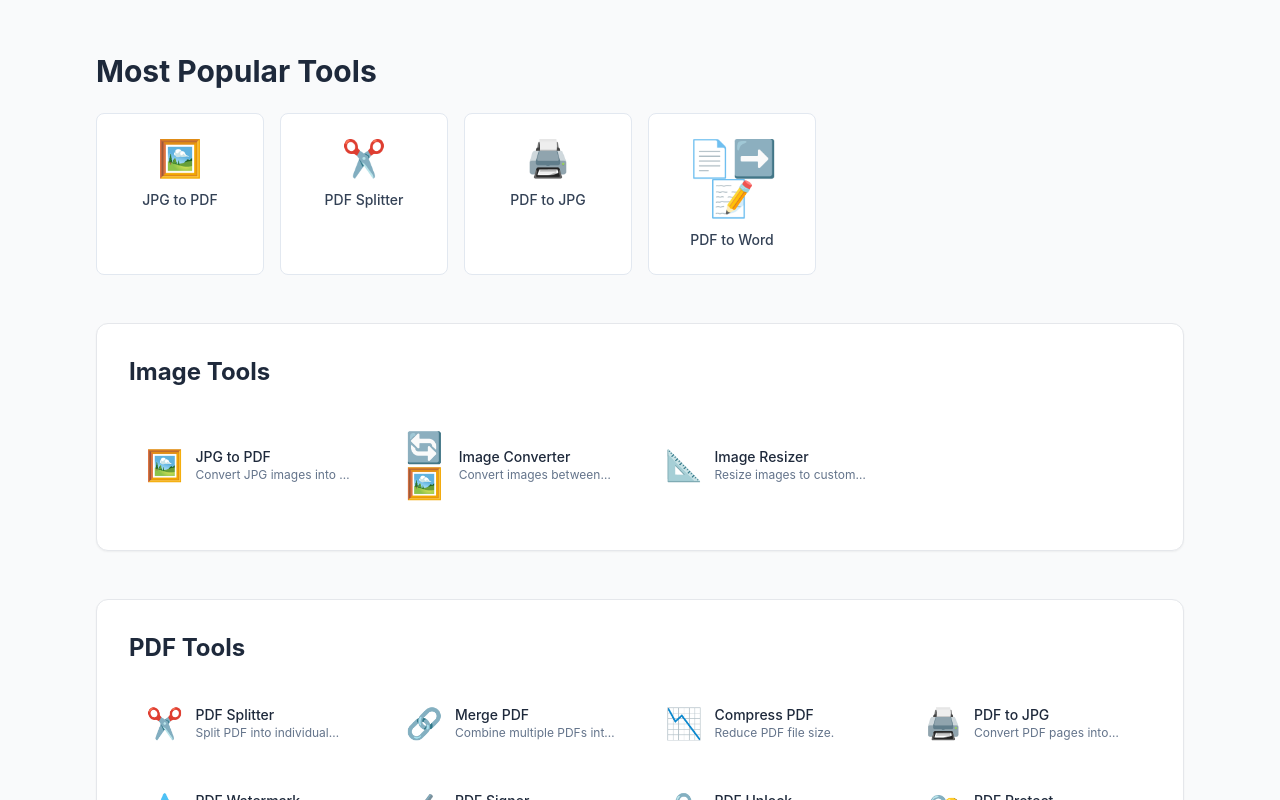
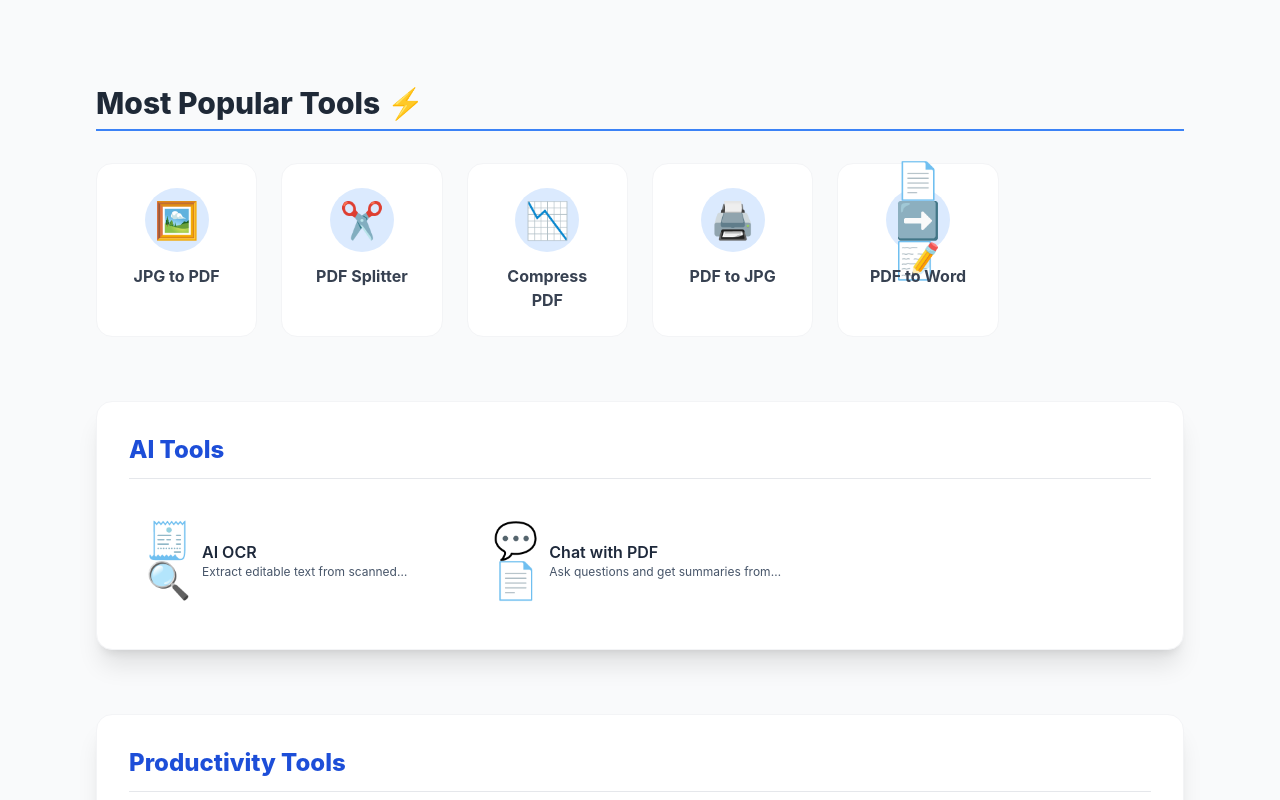
Before and after one commit to studybuild576-commits/my-tool-website, a Next.js app: page / in a window 1280 px wide. Shown: the part 740-1540 px from the top of the page. Built offline with nearby package versions, Linux system fonts and the light colour scheme.

Commit message:
Update page.tsx

```diff
--- a/app/page.tsx
+++ b/app/page.tsx
@@ -9,61 +9,95 @@ export const metadata = {
     "PDF Maker AI is an online service to work with PDF files completely free and easy to use. Merge PDF, split PDF, compress PDF, convert images and documents, and more!",
 };
 
-function groupByCategory() {
+// Category order define kiya gaya taaki AI tools sabse upar dikhein
+const CATEGORY_ORDER = ['AI', 'Productivity', 'PDF', 'Document', 'Image', 'Utilities', 'UX'];
+
+function groupByCategoryAndOrder() {
   const map: Record<string, typeof tools> = {};
   for (const t of tools) {
     const cat = t.category || "Other";
     if (!map[cat]) map[cat] = [];
     map[cat].push(t);
   }
-  return map;
+  // Categories ko order ke mutabik sort karna
+  return Object.entries(map).sort(([catA], [catB]) => {
+    return CATEGORY_ORDER.indexOf(catA) - CATEGORY_ORDER.indexOf(catB);
+  });
 }
 
 export default function Home() {
-  const categories = groupByCategory();
+  const categories = groupByCategoryAndOrder(); // Naya ordered function use kiya
   const featuredTools = tools.filter(t =>
-    ['PDF Merge', 'PDF Splitter', 'PDF Compress', 'JPG to PDF', 'PDF to JPG', 'PDF to Word'].includes(t.name)
+    ['PDF Merge', 'PDF Splitter', 'Compress PDF', 'JPG to PDF', 'PDF to JPG', 'PDF to Word'].includes(t.name)
   );
 
   return (
-    <main>
+    <main className="bg-gray-50"> {/* Poore background ko halka gray kiya */}
       <Hero />
 
-      {/* Featured/Popular Tools */}
-      <section className="max-w-7xl mx-auto px-4 mb-12">
-        <h2 className="text-3xl font-bold mb-6">Most Popular Tools</h2>
-        <div className="grid grid-cols-2 md:grid-cols-3 lg:grid-cols-6 gap-4">
+      {/* --- 1. Featured/Popular Tools (Premium Grid Look) --- */}
+      <section className="max-w-7xl mx-auto px-4 mb-16 pt-8">
+        <h2 className="text-3xl font-extrabold mb-8 text-gray-800 border-b-2 border-blue-500 pb-2">
+          Most Popular Tools ⚡
+        </h2>
+        {/* Column 6 se 4/6 kiya aur gap badhaya */}
+        <div className="grid grid-cols-2 md:grid-cols-3 lg:grid-cols-4 xl:grid-cols-6 gap-6">
           {featuredTools.map((tool) => (
             <Link
               key={tool.route}
               href={tool.route}
-              className="group bg-white rounded-lg p-6 text-center hover:shadow-lg transition border border-slate-200"
+              /* PREMIUM CLASSES: Rounded-2xl, Shadow, Scale Effect, Border-none */
+              className="group bg-white rounded-2xl p-6 text-center
+                       shadow-xl hover:shadow-2xl transition-all duration-300
+                       transform hover:scale-[1.03] border border-gray-100"
             >
-              <div className="text-4xl mb-3 group-hover:scale-110 transition">{tool.icon}</div>
-              <div className="text-sm font-medium text-slate-700 group-hover:text-red-600">{tool.name}</div>
+              {/* Icon Area: Blue-themed, bada size, rounded-full */}
+              <div className="text-4xl mb-3 mx-auto p-2 w-16 h-16
+                        bg-blue-100 text-blue-600 rounded-full
+                        flex items-center justify-center
+                        group-hover:scale-110 transition-transform">
+                {tool.icon}
+              </div>
+              {/* Text: Bold aur Blue hover effect */}
+              <div className="text-base font-bold text-gray-700 group-hover:text-blue-600 transition">
+                {tool.name}
+              </div>
             </Link>
           ))}
         </div>
       </section>
 
-      {/* All Tools by Category */}
-      {Object.entries(categories).map(([cat, categoryTools]) => (
-        <section key={cat} className="max-w-7xl mx-auto px-4 mb-12">
-          <div className="bg-white rounded-xl shadow-sm border p-8">
-            <h2 className="text-2xl font-bold mb-6 text-slate-800">{cat} Tools</h2>
-            <div className="grid grid-cols-1 sm:grid-cols-2 lg:grid-cols-4 gap-4">
+      {/* --- 2. All Tools by Category (Structured List Look) --- */}
+      {categories.map(([cat, categoryTools]) => (
+        <section key={cat} className="max-w-7xl mx-auto px-4 mb-16"> {/* mb-12 se mb-16 kiya */}
+          <div className="bg-white rounded-2xl shadow-xl border border-gray-100 p-8"> {/* Shadow aur rounding badhaya */}
+            {/* Category Title: Blue color aur zyaada prominent */}
+            <h2 className="text-2xl font-extrabold mb-6 text-blue-700 border-b border-gray-200 pb-3">
+              {cat} Tools
+            </h2>
+            {/* Grid Layout: lg:grid-cols-4 se lg:grid-cols-3 kiya taaki zyada space mile */}
+            <div className="grid grid-cols-1 sm:grid-cols-2 lg:grid-cols-3 gap-5">
               {categoryTools.map((tool) => (
                 <Link
                   key={tool.route}
                   href={tool.route}
-                  className="group flex items-center gap-3 p-4 rounded-lg hover:bg-slate-50 transition border border-transparent hover:border-red-200"
+                  /* PREMIUM CLASSES: Hover BG aur Border ko Blue/Slate kiya */
+                  className="group flex items-center gap-4 p-4 rounded-xl
+                       hover:bg-blue-50 transition border border-transparent
+                       hover:border-blue-200 focus:ring-2 focus:ring-blue-300"
                 >
-                  <div className="text-3xl group-hover:scale-110 transition">{tool.icon}</div>
+                  {/* Icon: Bada aur Blue-colored */}
+                  <div className="text-4xl text-blue-600 group-hover:scale-105 transition-transform flex-shrink-0 w-10">
+                    {tool.icon}
+                  </div>
+
                   <div>
-                    <div className="font-medium text-slate-800 group-hover:text-red-600 transition text-sm">
+                    {/* Name: Darker text aur Blue hover */}
+                    <div className="font-semibold text-base text-slate-800 group-hover:text-blue-700 transition">
                       {tool.name}
                     </div>
-                    <div className="text-xs text-slate-500 line-clamp-1">{tool.description}</div>
+                    {/* Description: Slightly darker for readability */}
+                    <div className="text-xs text-slate-600 line-clamp-1">{tool.description}</div>
                   </div>
                 </Link>
               ))}
@@ -72,38 +106,41 @@ export default function Home() {
         </section>
       ))}
 
-      {/* Why Choose Us Section */}
-      <section className="max-w-7xl mx-auto px-4 mb-12">
-        <div className="bg-gradient-to-br from-red-50 to-pink-50 rounded-2xl p-8">
-          <h2 className="text-3xl font-bold mb-8 text-center">Why Choose PDF Maker AI?</h2>
-          <div className="grid grid-cols-1 md:grid-cols-3 gap-8">
+      {/* --- 3. Why Choose Us Section (Branding & Focus) --- */}
+      <section className="max-w-7xl mx-auto px-4 mb-20"> {/* Margin badhaya */}
+        {/* Background: Red/Pink se Blue/Purple gradient kiya */}
+        <div className="bg-gradient-to-br from-blue-50 to-purple-50 rounded-2xl p-10 shadow-xl">
+          <h2 className="text-3xl font-bold mb-10 text-center text-gray-800">Why Choose PDF Maker AI?</h2>
+          <div className="grid grid-cols-1 md:grid-cols-3 gap-10">
+            {/* Card 1 */}
             <div className="text-center">
-              <div className="w-16 h-16 bg-gradient-to-br from-red-500 to-pink-600 rounded-full flex items-center justify-center text-white text-2xl mx-auto mb-4">
+              {/* Icon Bubble: Blue/Purple gradient aur shadow */}
+              <div className="w-16 h-16 bg-gradient-to-br from-blue-500 to-purple-600 rounded-full flex items-center justify-center text-white text-2xl mx-auto mb-4 shadow-lg">
                 ⚡
               </div>
-              <h3 className="text-lg font-semibold mb-2">Fast & Easy</h3>
+              <h3 className="text-xl font-semibold mb-2 text-gray-800">Fast & Easy</h3>
               <p className="text-sm text-slate-600">
                 Process your files in seconds with our intuitive interface. No learning curve required.
               </p>
             </div>
-
+            {/* Card 2 */}
             <div className="text-center">
-              <div className="w-16 h-16 bg-gradient-to-br from-red-500 to-pink-600 rounded-full flex items-center justify-center text-white text-2xl mx-auto mb-4">
+              <div className="w-16 h-16 bg-gradient-to-br from-blue-500 to-purple-600 rounded-full flex items-center justify-center text-white text-2xl mx-auto mb-4 shadow-lg">
                 🔒
               </div>
-              <h3 className="text-lg font-semibold mb-2">Secure & Private</h3>
+              <h3 className="text-xl font-semibold mb-2 text-gray-800">Secure & Private</h3>
               <p className="text-sm text-slate-600">
                 Your files are automatically deleted after processing. We respect your privacy.
               </p>
             </div>
-
+            {/* Card 3 */}
             <div className="text-center">
-              <div className="w-16 h-16 bg-gradient-to-br from-red-500 to-pink-600 rounded-full flex items-center justify-center text-white text-2xl mx-auto mb-4">
-                🎯
+              <div className="w-16 h-16 bg-gradient-to-br from-blue-500 to-purple-600 rounded-full flex items-center justify-center text-white text-2xl mx-auto mb-4 shadow-lg">
+                🧠
               </div>
-              <h3 className="text-lg font-semibold mb-2">All-in-One Solution</h3>
+              <h3 className="text-xl font-semibold mb-2 text-gray-800">AI-Powered Solution</h3> {/* Text badla */}
               <p className="text-sm text-slate-600">
-                Everything you need for PDFs in one place. Merge, split, compress, convert and more.
+                Everything you need for PDFs, including advanced AI tools like OCR and Chat with PDF.
               </p>
             </div>
           </div>
```
Lines whose indentation alone changed are shown as unchanged.
